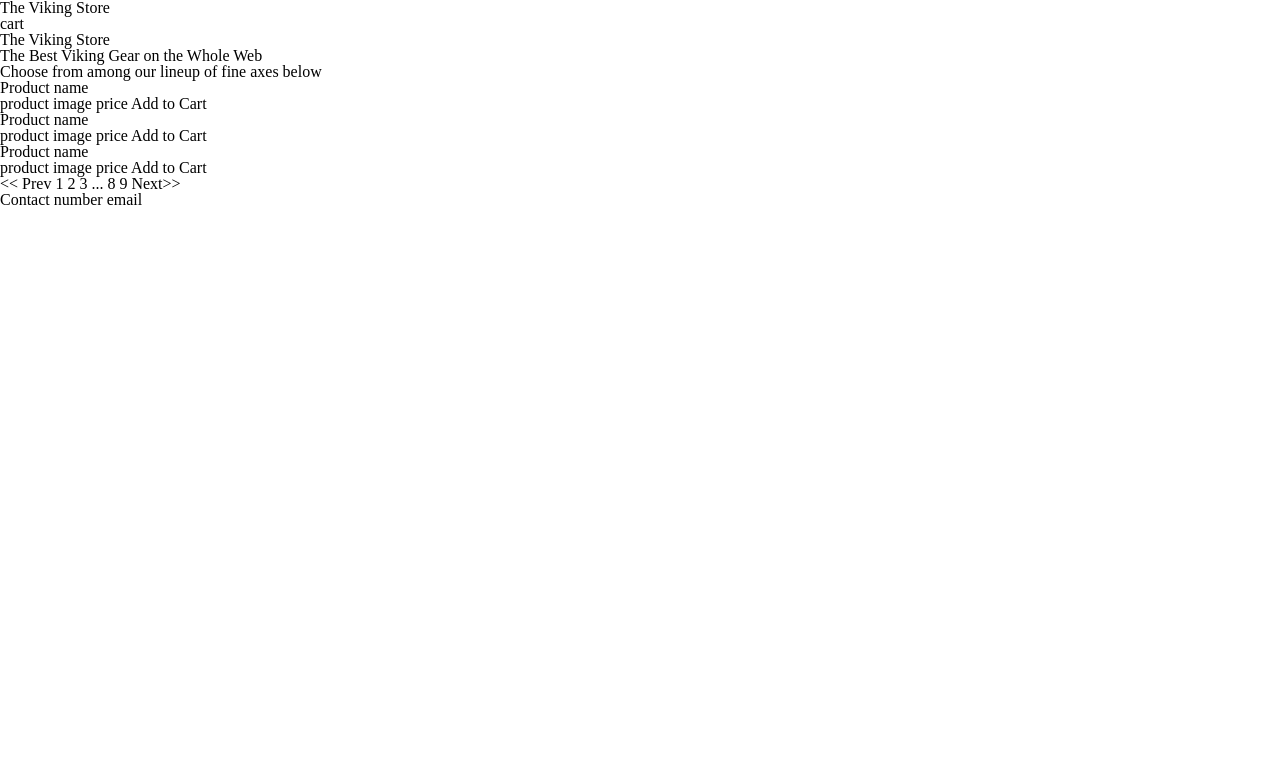
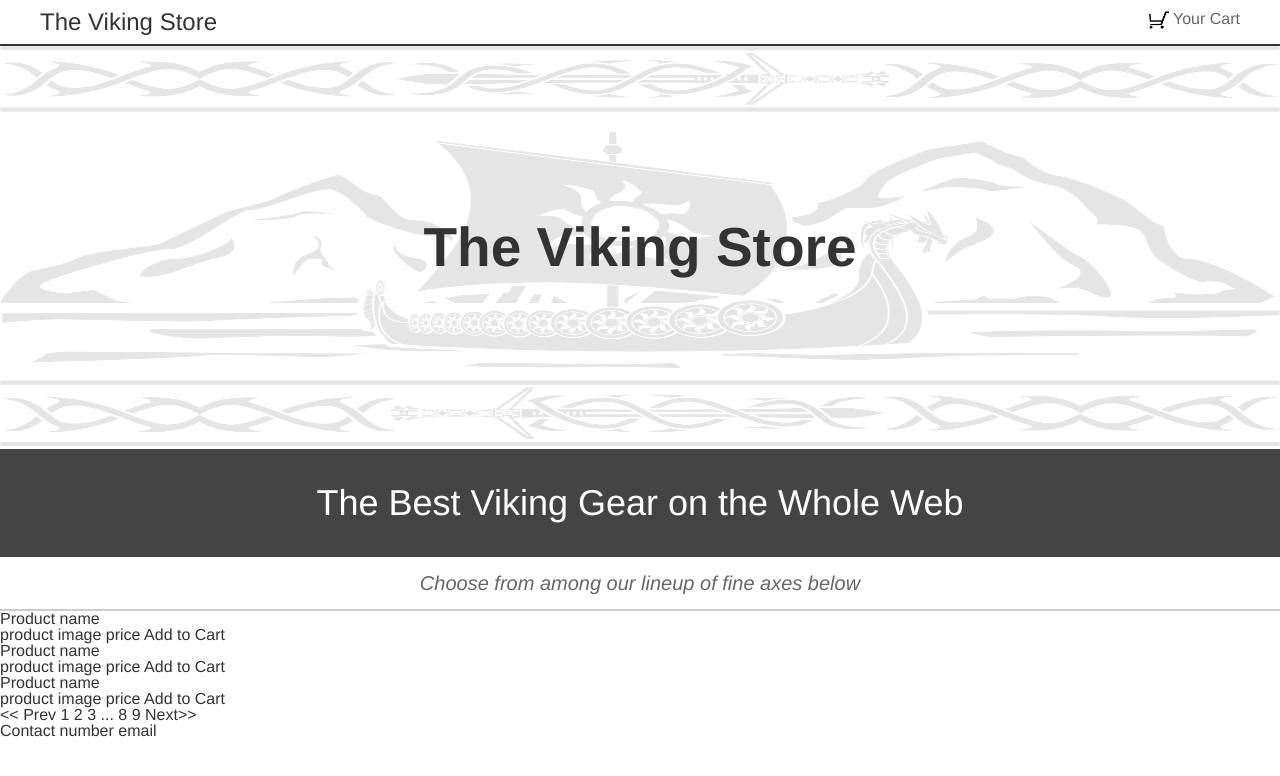
Before and after one commit to yxlau/viking_ecommerce_app_homepage, a plain HTML site: page index.html in a window 1280 px wide. Drawn offline with Linux system fonts and the light colour scheme.

Commit message:
Do up navbar and jumbotron

```diff
--- a/index.html
+++ b/index.html
@@ -9,12 +9,17 @@
 <div class="navbar">
 	<h2>The Viking Store</h2>
 	<div class="navbar-elements">
-		cart
+		<a href="#">
+		<img src="images/icon_empty_cart.png" alt="" class="icon">
+		Your Cart
+		</a>
 	</div>
 </div>
 <div class="main-container">
 	<div class="jumbotron">
+	<img src="images/viking_ship_background_medium.jpg" alt="">
 		<h2>The Viking Store</h2>
+		<div class="screen"></div>
 	</div>
 	<div class="subtitle">
 		The Best Viking Gear on the Whole Web
--- a/style.css
+++ b/style.css
@@ -0,0 +1,62 @@
+body {
+	font-family: Helvetica, Arial, sans-serif;
+	color: #333;
+}
+a {
+	color: #666;
+	text-decoration: none;
+}
+.navbar {
+	padding:10px 40px;
+	border-bottom:2px solid #333;
+}
+.navbar-elements {
+	float:right;
+	vertical-align: middle;
+}
+.navbar h2 {
+	font-size:24px;
+	display:inline-block;
+}
+.icon {
+	width:20px;
+	height:20px;
+	vertical-align: middle;
+}
+.jumbotron img {
+	opacity:.1;
+	height:400px;
+	width:100%;
+}
+.jumbotron {
+	position: relative;
+}
+.jumbotron h2 {
+	margin: auto;
+	position:absolute;
+	top:0; left:0; bottom:0; right:0;
+	width:50%;
+	height:55px;
+	font-size:55px;
+	font-weight:bold;
+	z-index:999;
+	text-align:center;
+}
+.subtitle {
+	width:100%;
+	background: #444;
+	color: #fff;
+	text-align: center;
+	font-size:36px;
+	padding:36px 0;
+}
+.cta {
+	width:100%;
+	border-bottom:2px solid #ccc;
+	text-align: center;
+	padding:16px 0;
+	font-size:20px;
+	color: #666;
+	font-style: italic;
+
+}
```
